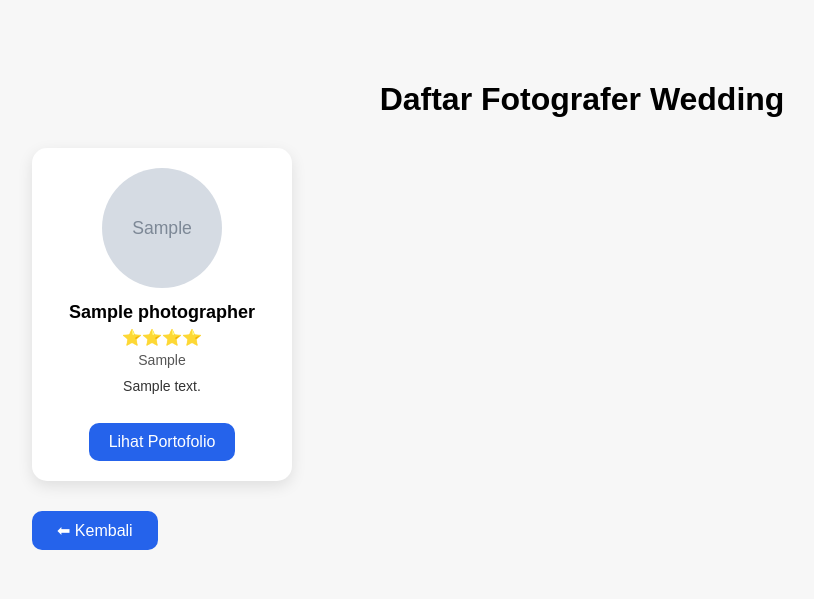
After one commit to BudiPrasetyo17285/jashphoto, a PHP site: page /wedding.php in a window 1280 px wide. The commit adds this page. Shown: the top 599 px of the page, without its empty margins (58-872 px from the left). Run offline with PHP 8.4, Linux system fonts and the light colour scheme; tables that the repository leaves empty or names only in its code hold one stand-in row (values such as "Sample post"); grey boxes marked "Sample" are stand-in pictures.

Commit message:
interaksi

```diff
--- /dev/null
+++ b/wedding.php
@@ -0,0 +1,141 @@
+<?php
+require_once "database/koneksi.php";
+
+$query = mysqli_query($host, "
+    SELECT
+        id,
+        name,
+        bio,
+        rating,
+        lokasi,
+        foto_profil
+    FROM photographer
+    WHERE id_categories = 1
+");
+?>
+
+<!DOCTYPE html>
+<html lang="id">
+<head>
+<meta charset="UTF-8">
+<title>Fotografer Wedding</title>
+
+<style>
+body {
+  font-family: Arial, sans-serif;
+  background: #f7f7f7;
+  margin: 0;
+}
+
+.container {
+  max-width: 1100px;
+  margin: 40px auto;
+  padding: 20px;
+}
+
+h1 {
+  text-align: center;
+  margin-bottom: 30px;
+}
+
+.grid {
+  display: grid;
+  grid-template-columns: repeat(auto-fill, minmax(260px, 1fr));
+  gap: 20px;
+}
+
+.card {
+  background: white;
+  border-radius: 15px;
+  padding: 20px;
+  box-shadow: 0 5px 15px rgba(0,0,0,0.1);
+  text-align: center;
+}
+
+.card img {
+  width: 120px;
+  height: 120px;
+  object-fit: cover;
+  border-radius: 50%;
+  margin-bottom: 10px;
+}
+
+.name {
+  font-size: 18px;
+  font-weight: bold;
+}
+
+.rating {
+  color: gold;
+  margin: 5px 0;
+}
+
+.lokasi {
+  font-size: 14px;
+  color: #555;
+}
+
+.bio {
+  font-size: 14px;
+  margin-top: 10px;
+  color: #333;
+}
+
+.btn {
+  display: inline-block;
+  margin-top: 15px;
+  padding: 10px 20px;
+  background: #2563eb;
+  color: white;
+  text-decoration: none;
+  border-radius: 10px;
+}
+
+.btn:hover {
+  background: #1e40af;
+}
+
+.btn-book {
+  display: inline-block;
+  margin: 30px auto;
+  padding: 10px 25px;
+  background: #2563eb;
+  color: white;
+  border-radius: 10px;
+  text-decoration: none;
+}
+</style>
+</head>
+
+<body>
+
+<div class="container">
+<h1>Daftar Fotografer Wedding</h1>
+
+<div class="grid">
+<?php while ($row = mysqli_fetch_assoc($query)) { ?>
+
+  <div class="card">
+    <img
+      src="assets/<?= htmlspecialchars($row['foto_profil']); ?>"
+      alt="<?= htmlspecialchars($row['name']); ?>"
+    >
+
+    <div class="name"><?= htmlspecialchars($row['name']); ?></div>
+    <div class="rating"><?= str_repeat("⭐", (int)$row['rating']); ?></div>
+    <div class="lokasi"><?= htmlspecialchars($row['lokasi']); ?></div>
+    <p class="bio"><?= htmlspecialchars($row['bio']); ?></p>
+
+    <a href="program.php?id=<?= $row['id']; ?>" class="btn">
+      Lihat Portofolio
+    </a>
+  </div>
+
+<?php } ?>
+</div>
+
+<a href="homepage.php" class="btn-book">⬅ Kembali</a>
+
+</div>
+</body>
+</html>
```
Also changed, not shown: homepage.php (+10 -19 lines), program.php (+42 -15 lines).
